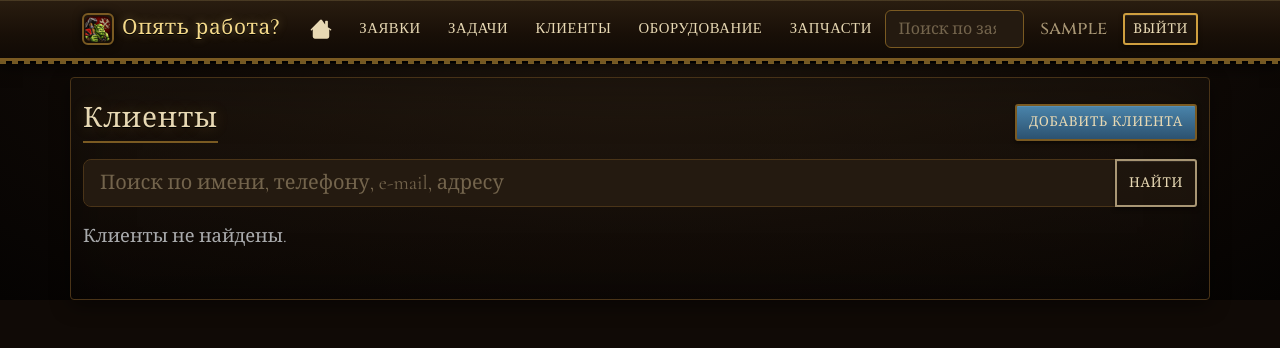
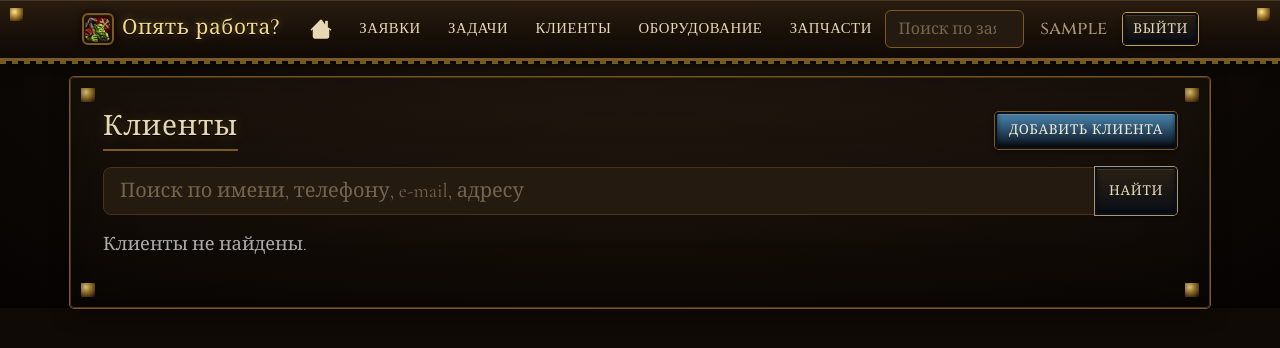
Before and after one commit to shansk3d-ux/Shest-works, a Django app: page /clients/ in a window 1280 px wide. Shown: the top 348 px of the page. Run offline with Django 5.2, Linux system fonts and the light colour scheme; the visitor is signed in with stand-in values (Sample User, id 1); data that the repository does not hold is empty.

Commit message:
Add riveted panel corners and beveled metal buttons to the WC3 theme
Matches reference screenshots more closely: corner rivet/bolt marks on
the navbar and main content panel (a signature WC3 UI element), and
buttons rebuilt as beveled steel bars (dark navy gradient, inset
highlight/shadow, thin bronze ring) instead of a flat gold-outlined pill.

Co-Authored-By: Claude Sonnet 5 <noreply@anthropic.com>
Claude-Session: https://claude.ai/code/session_01LKQAmUFQhSDBKDfukhtRBX

```diff
--- a/repairlog/static/css/theme.css
+++ b/repairlog/static/css/theme.css
@@ -24,6 +24,18 @@
     --wc-text-muted: #a8967499;
     --wc-text-muted-solid: #a89674;
     --wc-border: #4a3418;
+    --wc-steel-dark: #0a0f18;
+    --wc-steel: #16233a;
+    --wc-steel-light: #3a577f;
+    --wc-rivet:
+        radial-gradient(
+            circle at 35% 30%,
+            #f4e6b8 0%,
+            #d4af52 22%,
+            #8a651f 55%,
+            #3a280f 85%,
+            #170f06 100%
+        );
 
     --bs-body-bg: var(--wc-bg);
     --bs-body-color: var(--wc-text);
@@ -85,6 +97,8 @@ a:hover {
 /* --- Navbar: command-bar styling --- */
 .navbar.bg-dark {
     background:
+        var(--wc-rivet) 10px 8px / 13px 13px no-repeat,
+        var(--wc-rivet) calc(100% - 10px) 8px / 13px 13px no-repeat,
         linear-gradient(180deg, #2a1d10 0%, #180f07 60%, #100a05 100%) !important;
     border-bottom: 3px solid var(--wc-gold-dim);
     box-shadow:
@@ -150,51 +164,71 @@ a:hover {
 }
 
 main.container {
-    background: linear-gradient(180deg, rgba(36, 26, 16, 0.55), rgba(16, 10, 6, 0.35));
+    background:
+        var(--wc-rivet) 10px 10px / 14px 14px no-repeat,
+        var(--wc-rivet) calc(100% - 10px) 10px / 14px 14px no-repeat,
+        var(--wc-rivet) 10px calc(100% - 10px) / 14px 14px no-repeat,
+        var(--wc-rivet) calc(100% - 10px) calc(100% - 10px) / 14px 14px no-repeat,
+        linear-gradient(180deg, rgba(36, 26, 16, 0.55), rgba(16, 10, 6, 0.35));
     border: 1px solid var(--wc-border);
     border-radius: 4px;
-    box-shadow: inset 0 0 60px rgba(0, 0, 0, 0.35), 0 6px 20px rgba(0, 0, 0, 0.45);
-    padding-top: 1.5rem !important;
-    padding-bottom: 2rem !important;
+    box-shadow:
+        inset 0 0 60px rgba(0, 0, 0, 0.35),
+        0 0 0 1px var(--wc-gold-dim),
+        0 6px 20px rgba(0, 0, 0, 0.45);
+    padding: 2rem !important;
     margin-top: 1rem;
 }
 
-/* --- Buttons: menu-button styling --- */
+/* --- Buttons: riveted metal-bar styling (menu button reference) --- */
 .btn {
     text-transform: uppercase;
     font-size: 0.85rem;
     letter-spacing: 0.05em;
-    border-radius: 3px;
-    border-width: 2px;
-    box-shadow: inset 0 1px 0 rgba(255, 255, 255, 0.08), 0 2px 4px rgba(0, 0, 0, 0.5);
+    border-radius: 4px;
+    border: 2px solid var(--wc-steel-dark);
+    background: linear-gradient(180deg, var(--wc-steel-light) 0%, var(--wc-steel) 45%, var(--wc-steel-dark) 100%);
+    color: #d7e2f2;
+    box-shadow:
+        0 0 0 1px var(--wc-gold-dim),
+        inset 0 1px 0 rgba(255, 255, 255, 0.2),
+        inset 0 -2px 5px rgba(0, 0, 0, 0.6),
+        0 2px 4px rgba(0, 0, 0, 0.6);
     transition: filter 0.15s ease, box-shadow 0.15s ease, transform 0.05s ease;
 }
 .btn:hover {
     filter: brightness(1.15);
-    box-shadow: inset 0 1px 0 rgba(255, 255, 255, 0.12), 0 0 10px rgba(244, 217, 138, 0.35);
+    box-shadow:
+        0 0 0 1px var(--wc-gold),
+        inset 0 1px 0 rgba(255, 255, 255, 0.28),
+        inset 0 -2px 5px rgba(0, 0, 0, 0.6),
+        0 0 10px rgba(244, 217, 138, 0.35);
 }
 .btn:active {
     transform: translateY(1px);
+    box-shadow:
+        0 0 0 1px var(--wc-gold-dim),
+        inset 0 2px 6px rgba(0, 0, 0, 0.75);
 }
 
 .btn-primary,
 .btn-success,
 .btn-danger,
 .btn-warning {
-    color: var(--wc-text) !important;
-    border-color: var(--wc-gold-dim) !important;
+    color: #f2ead2 !important;
+    border-color: var(--wc-steel-dark) !important;
 }
 .btn-primary {
-    background: linear-gradient(180deg, var(--wc-blue-bright), var(--wc-blue)) !important;
+    background: linear-gradient(180deg, var(--wc-blue-bright) 0%, var(--wc-blue) 45%, var(--wc-steel-dark) 100%) !important;
 }
 .btn-success {
-    background: linear-gradient(180deg, var(--wc-green-bright), var(--wc-green)) !important;
+    background: linear-gradient(180deg, var(--wc-green-bright) 0%, var(--wc-green) 45%, #16240e 100%) !important;
 }
 .btn-danger {
-    background: linear-gradient(180deg, var(--wc-red-bright), var(--wc-red)) !important;
+    background: linear-gradient(180deg, var(--wc-red-bright) 0%, var(--wc-red) 45%, #1e0505 100%) !important;
 }
 .btn-warning {
-    background: linear-gradient(180deg, #d9a542, #96631d) !important;
+    background: linear-gradient(180deg, #d9a542 0%, #96631d 45%, #2b1d0a 100%) !important;
     color: #1b1206 !important;
 }
 
@@ -203,18 +237,30 @@ main.container {
 .btn-outline-secondary,
 .btn-outline-success,
 .btn-outline-danger {
-    background: rgba(36, 26, 16, 0.6);
+    background: linear-gradient(180deg, #2a2013 0%, var(--wc-steel-dark) 100%);
     color: var(--wc-text) !important;
 }
-.btn-outline-light { border-color: var(--wc-gold) !important; }
-.btn-outline-light:hover { background: var(--wc-gold-dim) !important; border-color: var(--wc-gold) !important; }
-.btn-outline-primary { border-color: var(--wc-blue-bright) !important; }
+.btn-outline-light,
+.btn-outline-primary,
+.btn-outline-secondary,
+.btn-outline-success,
+.btn-outline-danger {
+    border-color: var(--wc-steel-dark) !important;
+    box-shadow:
+        0 0 0 1px var(--wc-ring, var(--wc-gold-dim)),
+        inset 0 1px 0 rgba(255, 255, 255, 0.12),
+        inset 0 -2px 5px rgba(0, 0, 0, 0.6),
+        0 2px 4px rgba(0, 0, 0, 0.6);
+}
+.btn-outline-light { --wc-ring: var(--wc-gold); }
+.btn-outline-light:hover { background: var(--wc-gold-dim) !important; }
+.btn-outline-primary { --wc-ring: var(--wc-blue-bright); }
 .btn-outline-primary:hover { background: var(--wc-blue) !important; }
-.btn-outline-secondary { border-color: var(--wc-text-muted-solid) !important; }
+.btn-outline-secondary { --wc-ring: var(--wc-text-muted-solid); }
 .btn-outline-secondary:hover { background: #3a2f1e !important; }
-.btn-outline-success { border-color: var(--wc-green-bright) !important; }
+.btn-outline-success { --wc-ring: var(--wc-green-bright); }
 .btn-outline-success:hover { background: var(--wc-green) !important; }
-.btn-outline-danger { border-color: var(--wc-red-bright) !important; }
+.btn-outline-danger { --wc-ring: var(--wc-red-bright); }
 .btn-outline-danger:hover { background: var(--wc-red) !important; }
 
 /* --- Badges: rune/status stone styling --- */
```
